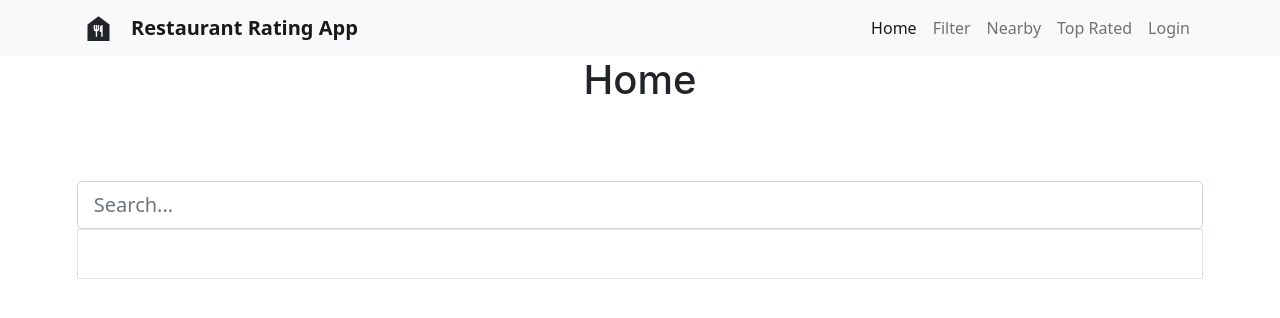
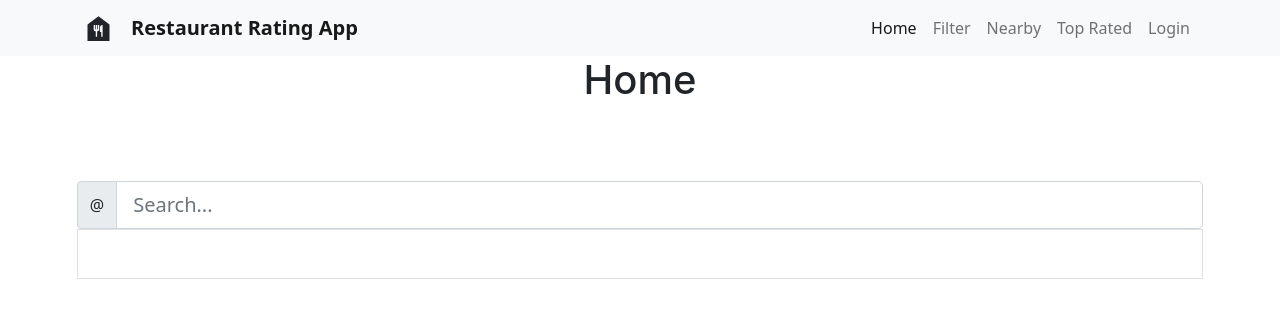
Before and after one commit to rba1aji/restoview, a React (Create React App) app: page / in a window 1280 px wide. Shown: the top 318 px of the page. Built offline with nearby package versions, Linux system fonts and the light colour scheme.

Commit message:
1 file modified

```diff
--- a/src/components/Search.js
+++ b/src/components/Search.js
@@ -1,7 +1,7 @@
 import React, { useEffect, useState, useRef } from 'react';
 import axios from 'axios';
 
-import { Dropdown, FormControl } from 'react-bootstrap';
+import { Dropdown, FormControl, InputGroup } from 'react-bootstrap';
 import { BsShop } from 'react-icons/bs';
 
 export default function Search() {
@@ -66,7 +66,9 @@ export default function Search() {
 
   return (
     <>
-      <div style={{margin:"6vw"}} className="">
+      <div style={{ margin: '6vw' }} className="">
+        <InputGroup className="">
+          <InputGroup.Text id="basic-addon1">@</InputGroup.Text>
           <FormControl
             // autoFocus
             size="lg"
@@ -74,7 +76,10 @@ export default function Search() {
             placeholder="Search..."
             ref={searchInputRef}
             onChange={HandleInputChange}
+            aria-label="Username"
+            aria-describedby="basic-addon1"
           />
+        </InputGroup>
         {/* <br /> */}
         <ShowSuggestions />
       </div>
```
Lines whose indentation alone changed are shown as unchanged.
